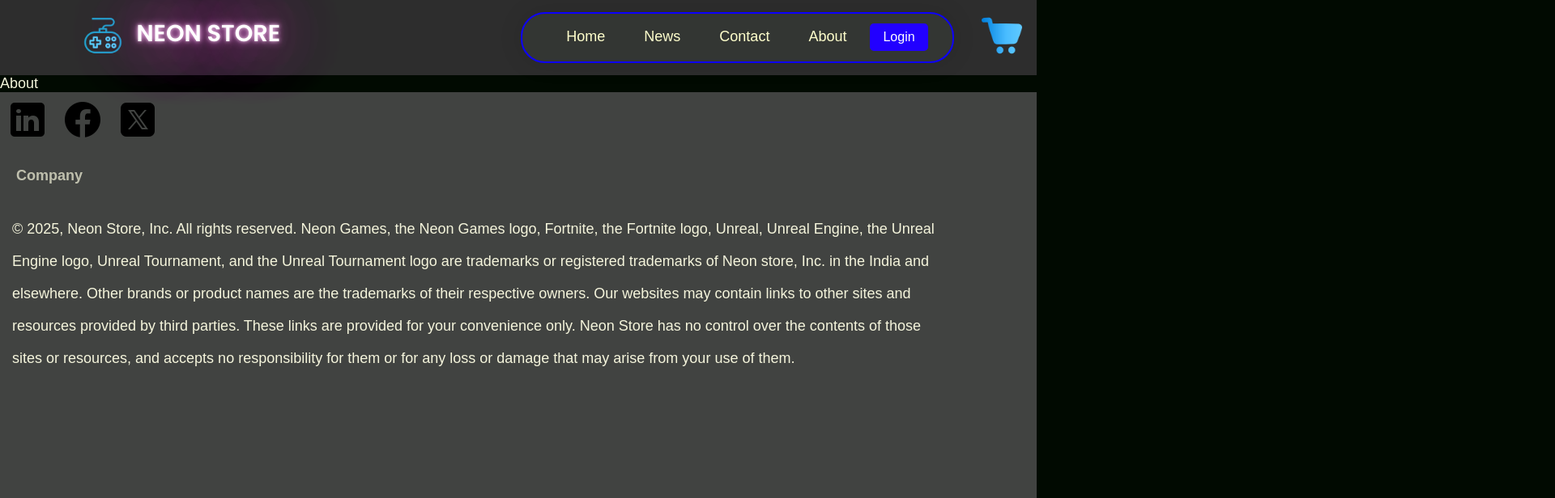
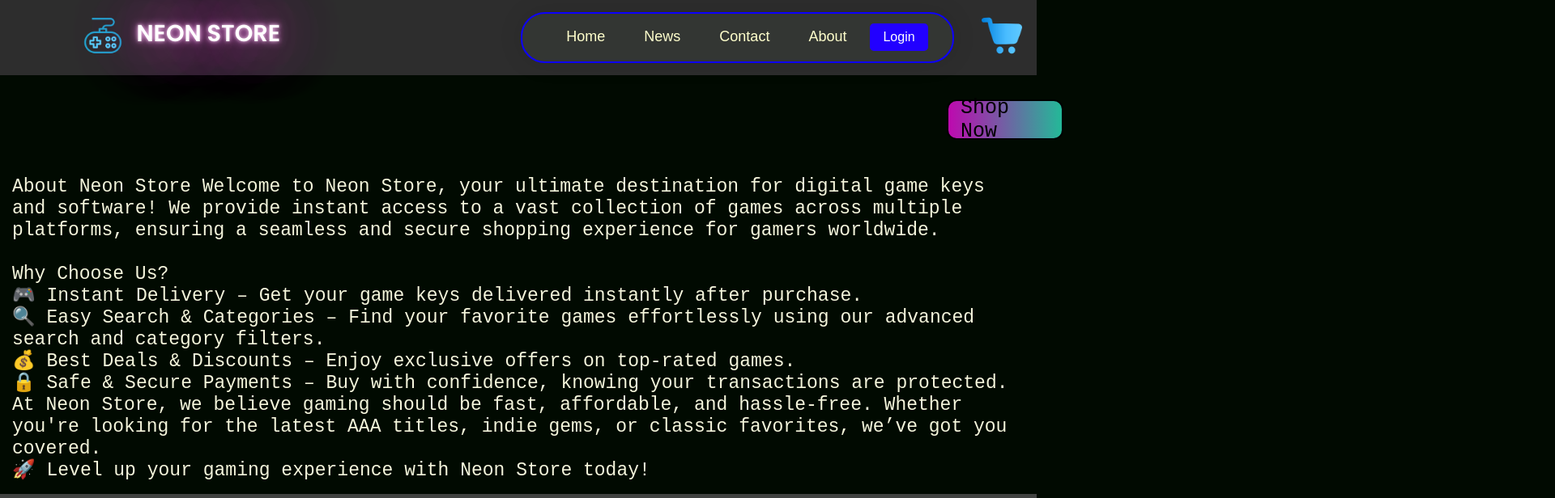
Before and after one commit to Navin-VijayaKumar/Neon-Store, a React (Vite) app in the folder Frontend/: page /about in a window 1280 px wide. Shown: the top 616 px of the page at 81% size, 1920 px wide, since content can reach past the window. Built offline with nearby package versions, Linux system fonts and the light colour scheme.

Commit message:
about page

```diff
--- a/Frontend/src/Components/Cart/Cart.css
+++ b/Frontend/src/Components/Cart/Cart.css
@@ -317,3 +317,45 @@
   margin-left: 75px;
 
 }
+
+.shop-now-cart {
+  position: absolute;
+  top: 10%;
+  left: 92%;
+  transition: 0.5s;
+  padding-top: 25px;
+}
+.shop-now-cart p {
+  display: flex;
+  align-items: center;
+  justify-content: center;
+  box-sizing: border-box;
+  height: 50px;
+  width: 144px;
+  border: 2px solid black;
+  background-image: linear-gradient(to right, rgb(190, 9, 175), rgb(35, 185, 152));
+  border-radius: 12px;
+  font-weight: 500;
+  font-family: monospace;
+  color: #000;
+  font-size: 25px;
+  transition: 0.8s;
+  transform-origin: center;
+  will-change: transform;
+}
+
+.shop-now-cart:hover {
+  font-size: 25px;
+  border-radius: 12px;
+
+
+  transform: scale(1.05);
+}
+.shop-now-cart p:hover
+{
+  background-image: linear-gradient(to right, rgb(25, 195, 166), rgb(190, 49, 176));
+
+  color: rgb(223, 218, 218);
+
+
+}
--- a/Frontend/src/Components/Cart/Cart.jsx
+++ b/Frontend/src/Components/Cart/Cart.jsx
@@ -89,6 +89,12 @@
 
   return (
     <div className="cartitems">
+       <Link to='/slider'>
+
+              <div className="shop-now-cart">
+                <p>Shop Now</p>
+              </div>
+              </Link>
       <div className="cartitems-main">
         <p>Product</p>
         <p>Title</p>
--- a/Frontend/src/Pages/About/About.css
+++ b/Frontend/src/Pages/About/About.css
@@ -0,0 +1,47 @@
+
+.shop-now-sec {
+    position: relative;
+    top: 13%;
+    left: 89%;
+    transition: 0.5s;
+    padding: 30px;
+  }
+  .shop-now-sec p {
+    display: flex;
+    align-items: center;
+    justify-content: center;
+    box-sizing: border-box;
+    height: 50px;
+    width: 144px;
+    border: 2px solid black;
+    background-image: linear-gradient(to right, rgb(190, 9, 175), rgb(35, 185, 152));
+    border-radius: 12px;
+    font-weight: 500;
+    font-family: monospace;
+    color: #000;
+    font-size: 25px;
+    transition: 0.8s;
+    transform-origin: center;
+    will-change: transform;
+  }
+
+  .shop-now-sec:hover {
+    font-size: 25px;
+    border-radius: 12px;
+
+
+    transform: scale(1.02);
+  }
+  .shop-now-sec p:hover
+  {
+    background-image: linear-gradient(to right, rgb(25, 195, 166), rgb(190, 49, 176));
+
+    color: rgb(223, 218, 218);
+
+
+  }
+  .about-c{
+    font-size: 23px;
+    line-height: 27px;
+    font-family: monospace;
+  }
--- a/Frontend/src/Pages/About/About.jsx
+++ b/Frontend/src/Pages/About/About.jsx
@@ -1,8 +1,36 @@
 import React from 'react'
-
+import { Link } from 'react-router-dom'
+import './About.css'
 const About = () => {
   return (
-    <div>About</div>
+    <div className="about-con">
+        <Link to='/slider'>
+
+        <div className="shop-now-sec">
+          <p>Shop Now</p>
+        </div>
+        </Link>
+        <p className='about-c'>About Neon Store
+Welcome to Neon Store, your ultimate destination for digital game keys and software! We provide instant access to a vast collection of games across multiple platforms, ensuring a seamless and secure shopping experience for gamers worldwide.<br></br>
+<br></br>
+Why Choose Us?<br></br>
+
+🎮 Instant Delivery – Get your game keys delivered instantly after purchase.<br></br>
+
+🔍 Easy Search & Categories – Find your favorite games effortlessly using our advanced search and category filters.<br></br>
+
+💰 Best Deals & Discounts – Enjoy exclusive offers on top-rated games.<br></br>
+
+🔒 Safe & Secure Payments – Buy with confidence, knowing your transactions are protected.<br></br>
+
+
+At Neon Store, we believe gaming should be fast, affordable, and hassle-free. Whether you're looking for the latest AAA titles, indie gems, or classic favorites, we’ve got you covered.<br></br>
+
+
+🚀 Level up your gaming experience with Neon Store today!
+
+</p>
+    </div>
   )
 }
 
--- a/Frontend/src/Pages/Contact/Contact.jsx
+++ b/Frontend/src/Pages/Contact/Contact.jsx
@@ -1,8 +1,15 @@
 import React from 'react'
-
+import { Link } from 'react-router-dom'
 const Contact = () => {
   return (
-    <div>Contact</div>
+    <div className="contact-con">
+       <Link to='/slider'>
+
+        <div className="shop-now-sec">
+          <p>Shop Now</p>
+        </div>
+        </Link>
+    </div>
   )
 }
 
--- a/Frontend/src/Pages/Home/Home.css
+++ b/Frontend/src/Pages/Home/Home.css
@@ -70,7 +70,7 @@
 .shop-now {
   position: fixed;
   top: 13%;
-  right: 1%;
+  right: 0.5%;
   transition: 0.5s;
 }
 .shop-now p {
@@ -79,7 +79,7 @@
   justify-content: center;
   box-sizing: border-box;
   height: 50px;
-  width: 145px;
+  width: 144px;
   border: 2px solid black;
   background-image: linear-gradient(to right, rgb(190, 9, 175), rgb(35, 185, 152));
   border-radius: 12px;
@@ -112,7 +112,8 @@
 .timeline{
   position: relative;
   max-width: 1200px;
-  margin: 100px auto;
+  margin: auto;
+  padding-top: 30px;
 
 }
 .container1{
@@ -264,4 +265,10 @@
 
 
 }
+.all-timeline1{
+  position: relative;
+  background-color: rgb(148, 155, 150);
+  z-index: 1;
+
+}
 /* -------------------------- */
--- a/Frontend/src/Pages/ImageSlider/ImageSlider.css
+++ b/Frontend/src/Pages/ImageSlider/ImageSlider.css
@@ -1,6 +1,9 @@
 .imageslider{
-    padding-bottom:100px;
-    padding-top: 100px;
+    padding-bottom:200px;
+    padding-top: 140px;
+    padding-right: 20px;
+    background-color: rgb(148, 155, 150);
+
 }
 .carousel {
     position: relative;
--- a/Frontend/src/Pages/ImageSlider/ImageSlider.jsx
+++ b/Frontend/src/Pages/ImageSlider/ImageSlider.jsx
@@ -18,7 +18,7 @@
   useEffect(() => {
     const interval = setInterval(() => {
       nextSlide();
-    }, 4000);
+    }, 3450);
     return () => clearInterval(interval);
   }, [currentIndex]);
 
--- a/Frontend/src/Pages/News/News.jsx
+++ b/Frontend/src/Pages/News/News.jsx
@@ -1,8 +1,15 @@
 import React from 'react'
-
+import { Link } from 'react-router-dom'
 const News = () => {
   return (
-    <div>News</div>
+<div className="news-con">
+<Link to='/slider'>
+
+        <div className="shop-now-sec">
+          <p>Shop Now</p>
+        </div>
+        </Link>
+</div>
   )
 }
 
```
